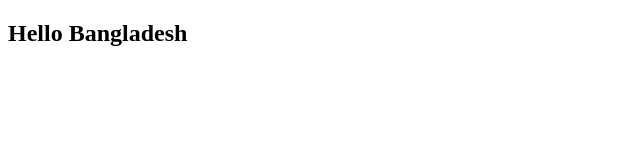
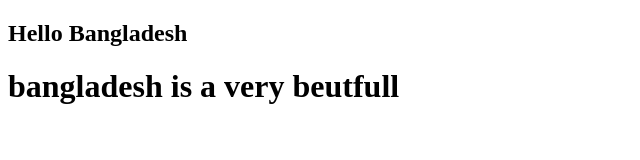
Before and after one commit to Ibrahim007817/my-first-website, a plain HTML site: page index.html in a window 1280 px wide. Shown: the whole page, without its empty margins (0-640 px from the left). Drawn offline with Linux system fonts and the light colour scheme.

Commit message:
a add bangladesh

```diff
--- a/index.html
+++ b/index.html
@@ -7,6 +7,7 @@
 </head>
 <body>
     <h2> Hello Bangladesh</h2>
+    <h1>bangladesh is a very beutfull</h1>
 
 
 </body>
```
